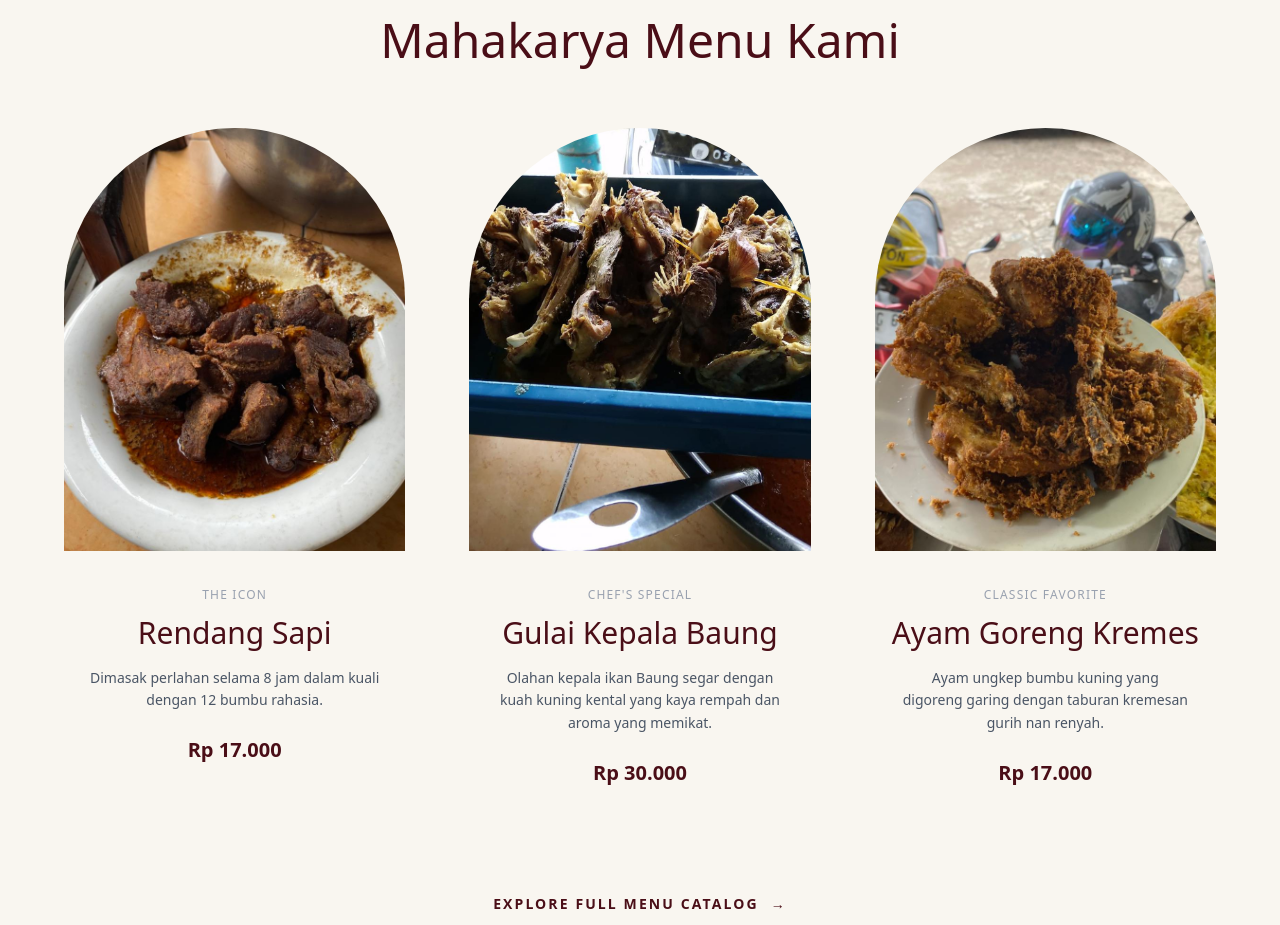
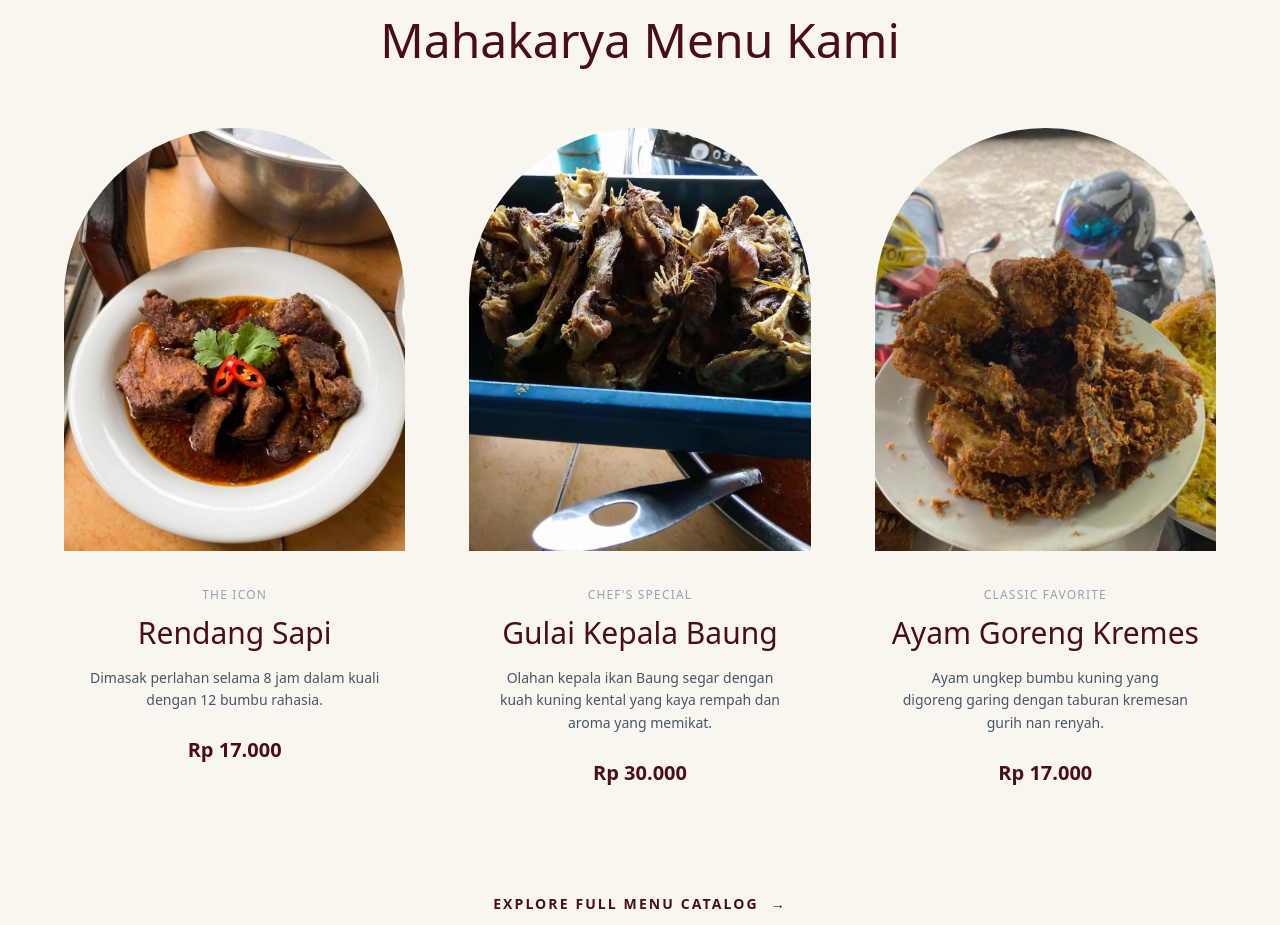
Before and after one commit to mhmmadarifin27/harapan-jaya, a Next.js app: page / in a window 1280 px wide. Shown: the part 900-1825 px from the top of the page. Built offline with nearby package versions, Linux system fonts and the light colour scheme; a web font is replaced by a local one.

Commit message:
src/app/page.jspublic/rendang2.jpeg

```diff
--- a/src/app/page.js
+++ b/src/app/page.js
@@ -36,7 +36,7 @@ export default function Home() {
 
   // --- DATA MENU & ULASAN ---
   const menuItems = [
-    { id: 1, tag: "THE ICON", name: "Rendang Sapi", desc: "Dimasak perlahan selama 8 jam dalam kuali dengan 12 bumbu rahasia.", price: "Rp 17.000", image: "/rendang.jpeg" },
+    { id: 1, tag: "THE ICON", name: "Rendang Sapi", desc: "Dimasak perlahan selama 8 jam dalam kuali dengan 12 bumbu rahasia.", price: "Rp 17.000", image: "/rendang2.jpeg" },
     { id: 2, tag: "CHEF'S SPECIAL", name: "Gulai Kepala Baung", desc: "Olahan kepala ikan Baung segar dengan kuah kuning kental yang kaya rempah dan aroma yang memikat.", price: "Rp 30.000", image: "/makanan-hero-2.jpeg" },
     { id: 3, tag: "CLASSIC FAVORITE", name: "Ayam Goreng Kremes", desc: "Ayam ungkep bumbu kuning yang digoreng garing dengan taburan kremesan gurih nan renyah.", price: "Rp 17.000", image: "/ayam.jpeg" }
   ];
```
Also changed, not shown: public/rendang2.jpeg (added).
